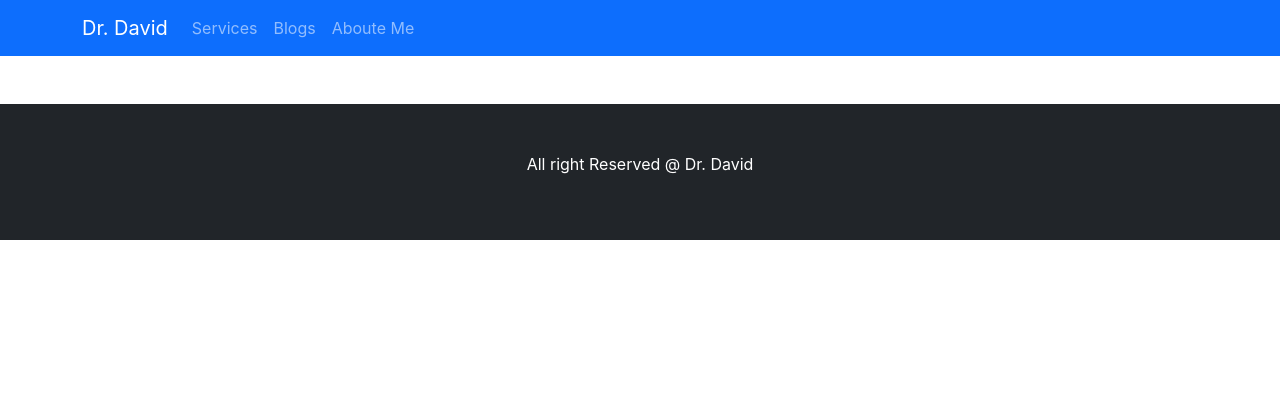
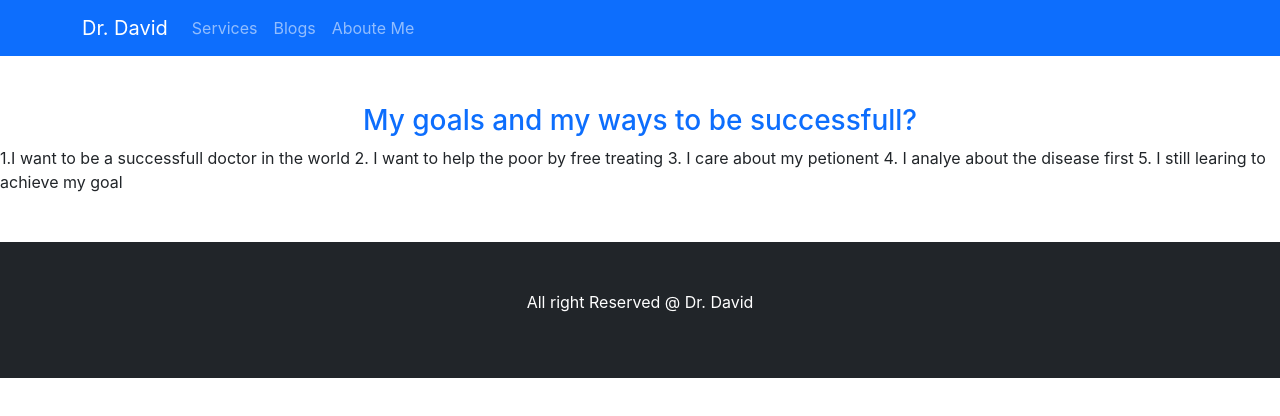
Before and after one commit to dev-nayandas/dr-david-client, a React (Create React App) app: page /aboutme in a window 1280 px wide. Shown: the top 416 px of the page. Built offline with nearby package versions, Linux system fonts and the light colour scheme.

Commit message:
Route set up done

```diff
--- a/src/App.js
+++ b/src/App.js
@@ -1,6 +1,10 @@
 
 import { Route, Routes } from 'react-router-dom';
 import './App.css';
+import AboutMe from './Pages/AboutMe/AboutMe';
+import Blogs from './Pages/Blogs/Blogs';
+import CheckOut from './Pages/CheckOut/CheckOut';
+import Eror404 from './Pages/Eror404/Eror404';
 import Footer from './Pages/Footer/Footer';
 import Header from './Pages/Header/Header';
 import Home from './Pages/Home/Home';
@@ -14,6 +18,10 @@ function App() {
         <Route path='/' element={<Home></Home>}></Route>
         <Route path='/home' element={<Home></Home>}></Route>
         <Route path='/services' element={<Services></Services>}></Route>
+        <Route path='/services/:servicesId' element={<CheckOut></CheckOut>}></Route>
+        <Route path='/blogs' element={<Blogs></Blogs>}></Route>
+        <Route path='/aboutme' element={<AboutMe></AboutMe>}></Route>
+        <Route path='*' element={<Eror404></Eror404>}></Route>
       </Routes>
       <Footer></Footer>
 
--- /dev/null
+++ b/src/Pages/AboutMe/AboutMe.js
@@ -0,0 +1,17 @@
+import React from 'react';
+
+const AboutMe = () => {
+    return (
+        <div>
+           <h3 className='mt-5 text-center text-primary'>My goals and my ways to be successfull?</h3>
+           <p>1.I want to be a successfull doctor in the world
+               2. I want to help the poor by free treating
+               3. I care about my petionent
+               4. I analye about the disease first
+               5. I still learing to achieve my goal
+           </p>
+        </div>
+    );
+};
+
+export default AboutMe;
--- /dev/null
+++ b/src/Pages/CheckOut/CheckOut.js
@@ -0,0 +1,13 @@
+import React from 'react';
+import { useParams } from 'react-router-dom';
+
+const CheckOut = () => {
+    const {servicesId} = useParams()
+    return (
+        <div>
+            <h1>This is CheckOutpage</h1>
+        </div>
+    );
+};
+
+export default CheckOut;
--- /dev/null
+++ b/src/Pages/Eror404/Eror404.js
@@ -0,0 +1,11 @@
+import React from 'react';
+
+const Eror404 = () => {
+    return (
+        <div>
+            <h1 className='text-center'>The page you are looking for are not found</h1>
+        </div>
+    );
+};
+
+export default Eror404;
--- a/src/Pages/Footer/Footer.js
+++ b/src/Pages/Footer/Footer.js
@@ -2,7 +2,7 @@ import React from 'react';
 
 const Footer = () => {
     return (
-        <div className='bg-dark h-20 text-white text-center p-5 mt-5'>
+        <div  className='bg-dark h-20 text-white text-center p-5 mt-5 '>
             <p>All right Reserved @ Dr. David </p>
         </div>
     );
--- a/src/Pages/Header/Header.js
+++ b/src/Pages/Header/Header.js
@@ -1,5 +1,7 @@
 import React from 'react';
 import { Container, Nav, Navbar } from 'react-bootstrap';
+import Blogs from '../Blogs/Blogs';
+
 
 
 const Header = () => {
@@ -7,11 +9,11 @@ const Header = () => {
 
         <Navbar sticky="top" bg="primary" variant="dark">
         <Container>
-        <Navbar.Brand href="#home">Dr. David</Navbar.Brand>
+        <Navbar.Brand href='/home'>Dr. David</Navbar.Brand>
         <Nav className="me-auto">
-          <Nav.Link href="#home">Services</Nav.Link>
-          <Nav.Link href="#features">Blogs</Nav.Link>
-          <Nav.Link href="#pricing">Aboute Me</Nav.Link>
+          <Nav.Link href="/services">Services</Nav.Link>
+          <Nav.Link href="/blogs">Blogs</Nav.Link>
+          <Nav.Link href="/aboutMe">Aboute Me</Nav.Link>
         </Nav>
         </Container>
       </Navbar>
--- a/src/Pages/Home/Home.js
+++ b/src/Pages/Home/Home.js
@@ -14,7 +14,7 @@ const Home = () => {
             <Banner></Banner>
             <Services></Services>
             <Feedback></Feedback>
-            <Blogs></Blogs>
+
 
         </div>
     );
--- a/src/Pages/Services/Service/Service.js
+++ b/src/Pages/Services/Service/Service.js
@@ -1,9 +1,15 @@
 import React from 'react';
 import { Button, Card, CardGroup, Col, Row } from 'react-bootstrap';
+import { useNavigate } from 'react-router-dom';
+import CheckOut from '../../CheckOut/CheckOut';
 import './Service.css'
 
 const Service = ({ service }) => {
-  const{name,img, id, price, description} = service;
+  const { name, img, id, price, description } = service;
+  const nevigate = useNavigate()
+  const nevigateToServiceDetails = id =>{
+      nevigate(`/services/${id}`)
+  }
   return (
     <CardGroup className='w-25'>
 
@@ -17,7 +23,7 @@ const Service = ({ service }) => {
         </Card.Body>
         <Card.Footer>
           <small className="text-muted">{price}</small><br></br>
-        <Button>Book Me</Button>
+          <Button onClick={()=> nevigateToServiceDetails(id) } href="">Book Me</Button>
         </Card.Footer>
       </Card>
     </CardGroup>
```
Also changed, not shown: src/Pages/AboutMe/AboutMe.css (added), src/Pages/CheckOut/CheckOut.css (added), src/Pages/Eror404/Eror404.css (added). Lines whose indentation alone changed are shown as unchanged.
